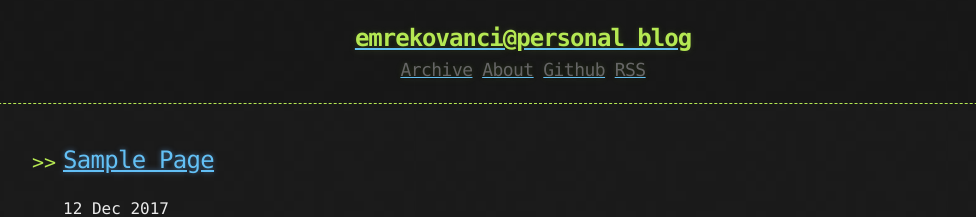
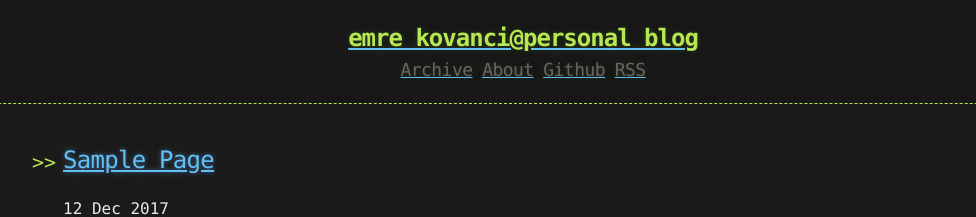
Before and after one commit to emrekovanci/emrekovanci.github.io, a Jekyll site: the page built from index.html, in a window 1280 px wide. Shown: the top 217 px of the page, without its empty margins (117-1093 px from the left). Built offline with Jekyll 4.4.1, drawn with Linux system fonts in a browser that asks for light colours; the list of posts is cut into pages by our own code.

Commit message:
update header

```diff
--- a/_config.yml
+++ b/_config.yml
@@ -28,5 +28,5 @@ plugins:
   - jekyll-sitemap
 
 # Custom variables
-owner : "emrekovanci"
+owner : "emre kovanci"
 year : "2022"
--- a/_includes/header.html
+++ b/_includes/header.html
@@ -1,8 +1,8 @@
 <header>
   <div>
     <a href="{{ " /" | prepend: site.baseurl | replace: '//' , '/' }}">
-      {% assign owner_first_name = site.owner | split: " " %}
-      <h1>{{ owner_first_name[0] | downcase }}@personal blog</h1>
+      {% assign owner_first_name = site.owner %}
+      <h1>{{ owner_first_name | downcase }}@personal blog</h1>
     </a>
     <div class="header-links">
       {% include links.html %}
```
